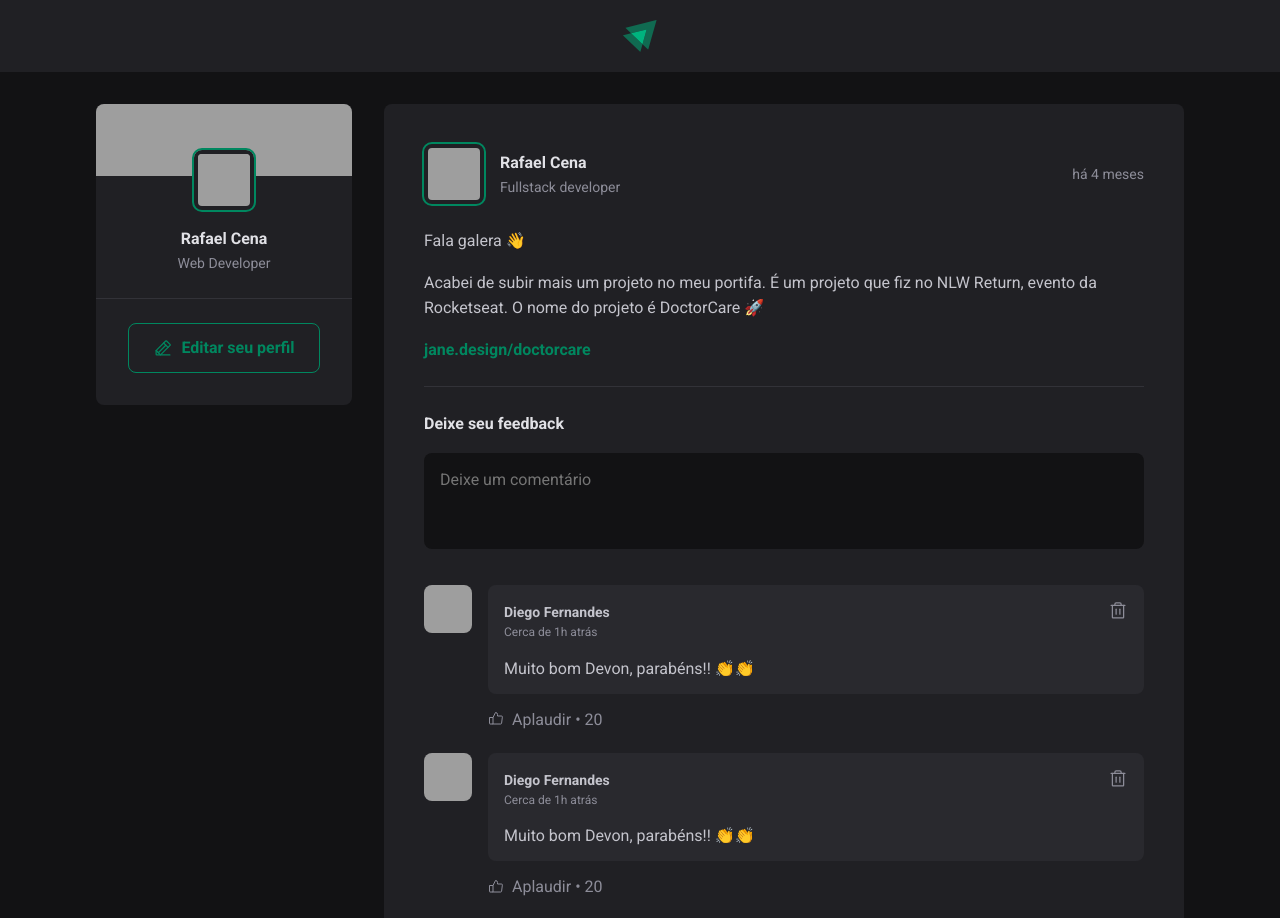
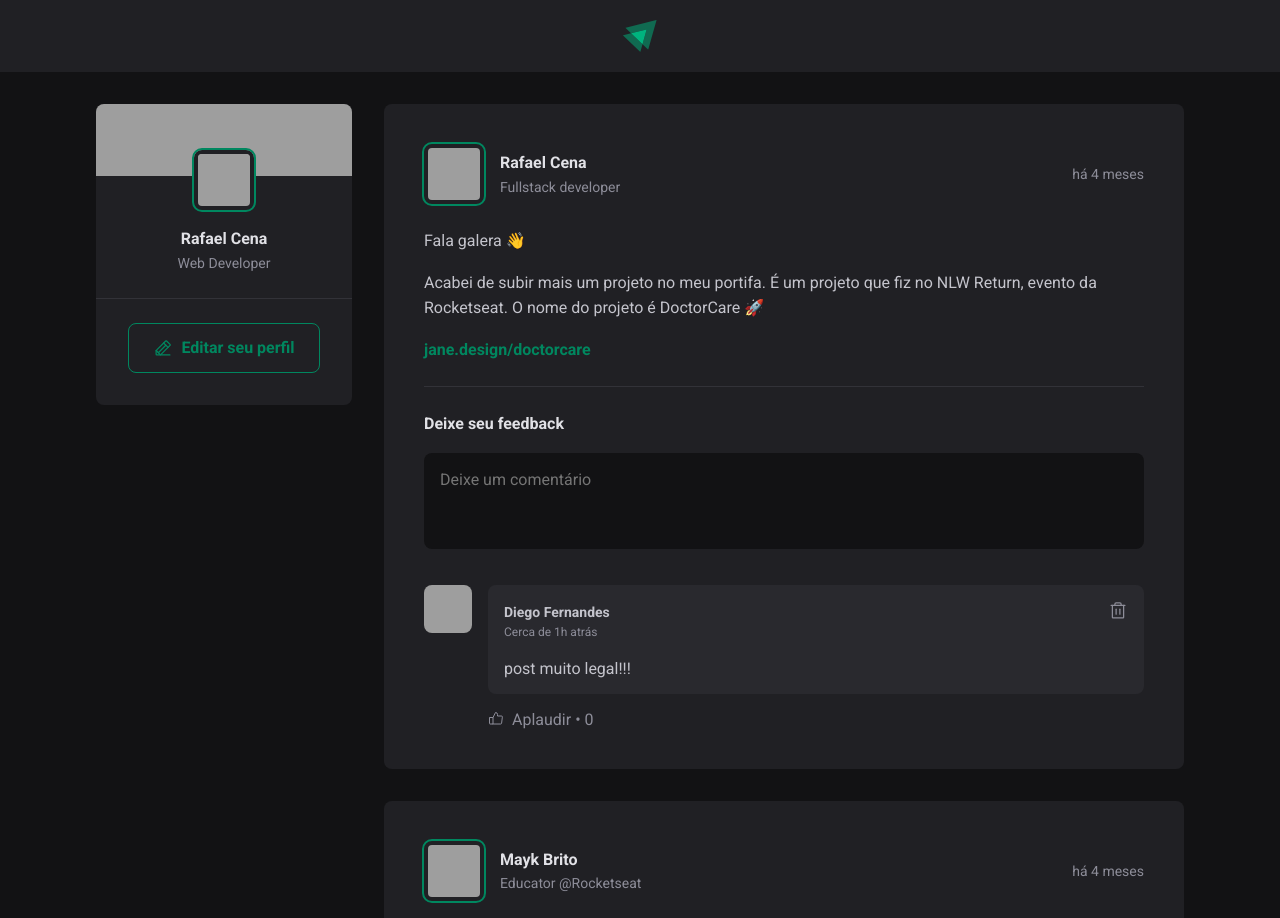
Before and after one commit to DevRafaelCena/treino-reactjs, a React (Vite) app: page / in a window 1280 px wide. Shown: the top 918 px of the page. Built offline with nearby package versions, Linux system fonts and the light colour scheme; grey boxes are pictures that could not be loaded.

Commit message:
crud comments

```diff
--- a/src/App.jsx
+++ b/src/App.jsx
@@ -50,6 +50,7 @@
         {posts.map(post => {
             return (
               <Post
+                key={post.id}
                 author={post.author}
                 content={post.content}
                 publishedAt={post.publishedAt}
--- a/src/components/Comment.jsx
+++ b/src/components/Comment.jsx
@@ -1,8 +1,20 @@
 import styles from './Comment.module.css'
 import { ThumbsUp, Trash } from 'phosphor-react';
 import { Avatar } from './Avatar';
+import { useState } from 'react';
 
-export function Comment() {
+export function Comment({content,onDeleteComment}) {
+
+    const [likeCount, setLikeCount] = useState(0)
+
+    function handleDeleteComment(){
+      onDeleteComment(content)
+    }
+
+    function handleLikeComment(){
+      setLikeCount(likeCount + 1)
+    }
+
     return (
       <div className={styles.comment}>
         <Avatar hasBorder={false} src="https://github.com/diego3g.png" alt="" />
@@ -15,18 +27,18 @@
                 <time title="11 de Maio às 08:13h" dateTime="2022-05-11 08:13:00">Cerca de 1h atrás</time>
               </div>
 
-              <button title="Deletar comentário">
+              <button onClick={handleDeleteComment} title="Deletar comentário">
                 <Trash size={20} />
               </button>
             </header>
 
-            <p>Muito bom Devon, parabéns!! 👏👏</p>
+            <p>{content}</p>
           </div>
 
           <footer>
-            <button>
+            <button onClick={handleLikeComment}>
               <ThumbsUp />
-              Aplaudir <span>20</span>
+              Aplaudir <span>{likeCount}</span>
             </button>
           </footer>
         </div>
--- a/src/components/Post.jsx
+++ b/src/components/Post.jsx
@@ -1,10 +1,15 @@
 import styles from './Post.module.css'
 import { Avatar } from './Avatar';
 import { Comment } from './Comment';
-import {format , formatDistanceToNow} from 'date-fns'
+import {format , formatDistanceToNow, set} from 'date-fns'
 import ptBr from 'date-fns/locale/pt-BR'
+import { useState } from 'react';
+
 
 export function Post({author,publishedAt,content}) {
+
+    const [comments, setComments] = useState(['post muito legal!!!'])
+    const [newCommentsText, setNewCommentText] = useState('')
 
     const plublishedDateFormatted = format(publishedAt, "d 'de' LLLL 'às' HH:mm 'h'",{
       locale: ptBr
@@ -14,6 +19,38 @@
       locale: ptBr,
       addSuffix: true
     })
+
+
+
+    function handleCreateNewComment(){
+      event.preventDefault()
+
+      setComments([...comments,newCommentsText])
+
+      setNewCommentText('')
+
+    }
+
+    function handleNewCommentChance(){
+      event.target.setCustomValidity("")
+      setNewCommentText(event.target.value)
+    }
+
+    function deleComment(commentToDelete){
+
+      const commentsWithoutDeletedOne = comments.filter(comment => {
+        return comment !== commentToDelete
+      })
+
+
+        setComments(commentsWithoutDeletedOne)
+    }
+
+    function handleNewCommentInvalid(){
+      event.target.setCustomValidity("Esse campo é obrigatório")
+    }
+
+    const isNewCommentEmpty = newCommentsText.length === 0
 
     return (
      <article className={styles.post}>
@@ -37,31 +74,41 @@
       <div className={styles.content}>
          {content.map(line => {
             if(line.type === 'paragraph'){
-              return <p>{line.content}</p>
+              return <p key={line.content}>{line.content}</p>
             }else if(line.type ==='link'){
-              return <p><a href='#' >{line.content}</a></p>
+              return <p key={line.content}><a href='#' >{line.content}</a></p>
             }
          })}
       </div>
 
-      <form className={styles.commentForm}>
+      <form onSubmit={handleCreateNewComment} className={styles.commentForm}>
         <strong>Deixe seu feedback</strong>
 
         <textarea
+          name="comment"
           placeholder='Deixe um comentário'
+          onChange={handleNewCommentChance}
+          value={newCommentsText}
+          onInvalid={handleNewCommentInvalid}
+          required
         />
 
         <footer>
-          <button type='submit'>Publicar</button>
+          <button
+            type='submit'
+            disabled={isNewCommentEmpty}
+            >
+            Publicar
+          </button>
         </footer>
 
 
       </form>
 
       <div className={styles.commentList}>
-        <Comment />
-        <Comment />
-        <Comment />
+         {comments.map(comment => {
+              return <Comment onDeleteComment={deleComment} key={comment}  content={comment} />
+         })}
       </div>
 
      </article>
--- a/src/components/Post.module.css
+++ b/src/components/Post.module.css
@@ -106,7 +106,12 @@
 
 }
 
-.commentForm button[type=submit]:hover {
+.commentForm button[type=submit]:disabled {
+  opacity: 0.7;
+  cursor: not-allowed;
+}
+
+.commentForm button[type=submit]:not(:disabled):hover {
   background: var(--gray-400);
 }
 
```
